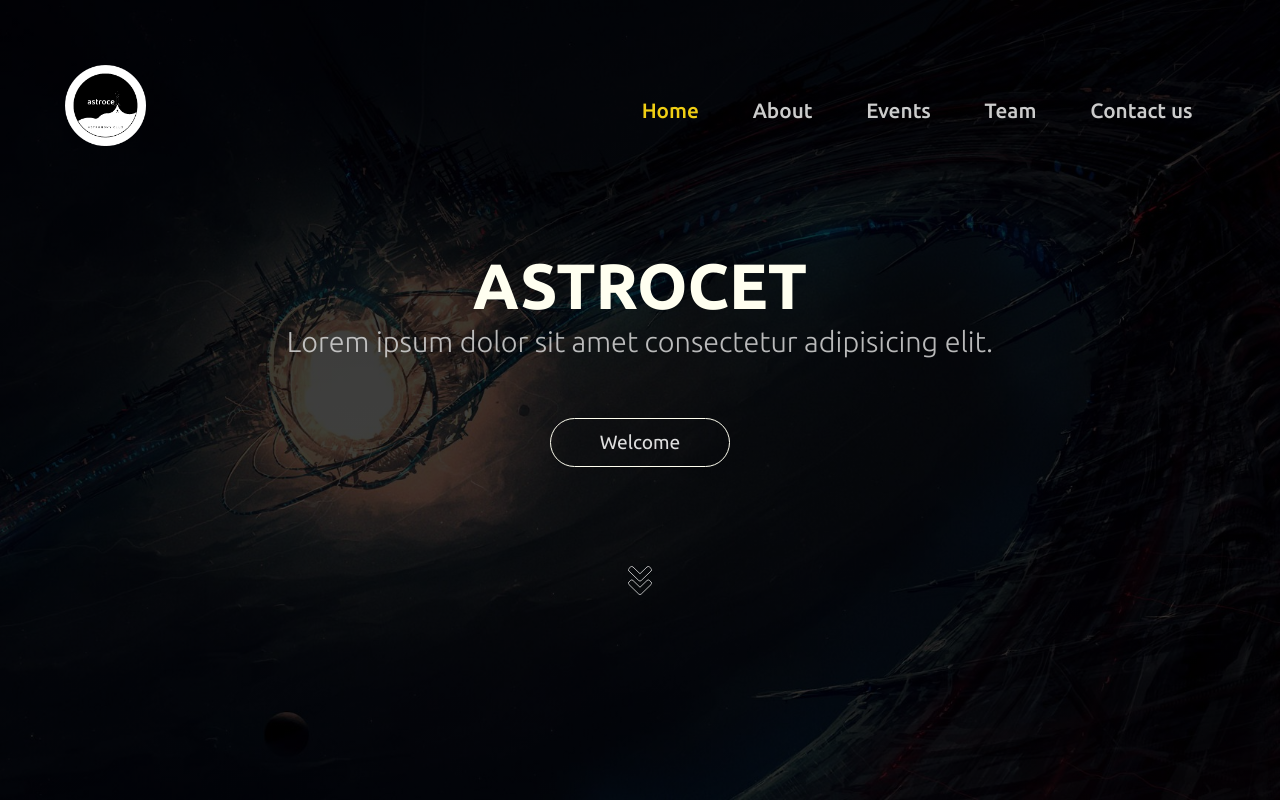
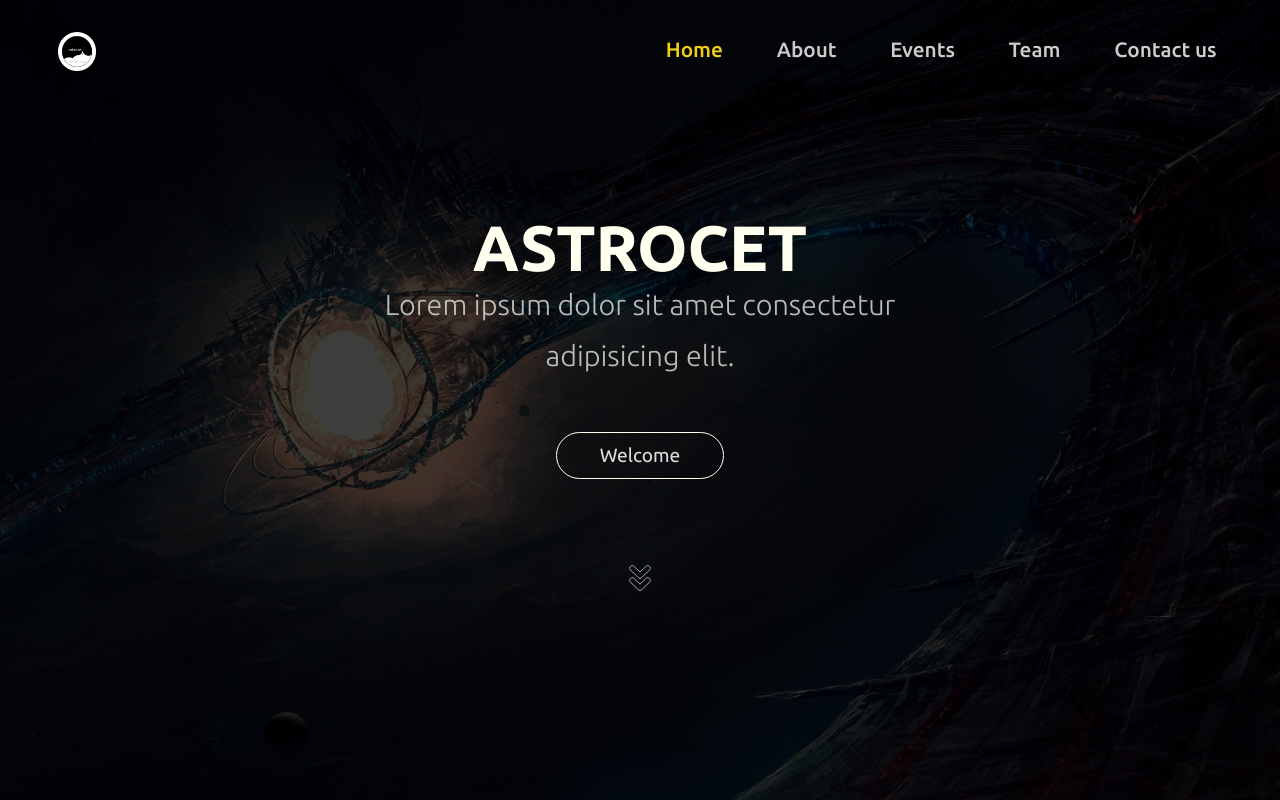
Before and after one commit to Ramya-mmp/ASTROCET_sample, a plain HTML site: page index.html in a window 1280 px wide. Drawn offline with Linux system fonts and the light colour scheme.

Commit message:
modified logo

```diff
--- a/css/styles.css
+++ b/css/styles.css
@@ -47,6 +47,7 @@ header
 {
     display: none;
 }
+
 .logo a
 {
     display: inline-block;
@@ -115,26 +116,16 @@ header
 
 
 /*for tablets*/
-@media only screen and (min-width: 768px)
+@media only screen and (min-width: 660px)
 {
+    .navigation
+    {
+        padding:0% ;
+    }
+
     .hide-mobile
     {
         display: inline-block;
-    }
-
-    .menu
-    {
-        display: none;
-    }
-
-    .logo
-    {
-        width: 15%;
-    }
-
-    .logo img
-    {
-        width: 100%;
     }
 
     header li
@@ -146,7 +137,7 @@ header
     .nav-items
     {
         display: inline-block;
-        margin: 6% 3%;
+        margin:  3%;
         height: 15%;
     }
 
@@ -155,7 +146,7 @@ header
         color:  #ccc;
         font-size: 1em;
         font-weight: 500;
-        padding:25px;
+        padding:10px 25px;
         text-shadow: #999;
         transition: .5s;
     }
@@ -170,20 +161,30 @@ header
         color:#f0cf14;
     }
 
+    .menu
+    {
+        display: none;
+    }
+
+    .logo a
+    {
+        padding: 0px;
+        margin: 25%;
+    }
+
     .hero
     {
-        padding: 2%;
+        padding: 8%;
     }
 
     .hero .tagline
     {
-        padding: 0% 18%;
+        padding: 0% 15%;
         font-size:1.5em ;
     }
 
     #welcome
     {
-        margin-top: 50px;
         padding:1.5% 6%;
     }
 }
@@ -195,29 +196,16 @@ header
 @media only screen and (min-width: 992px)
 {
 
-    .navigation{
-        padding:2% ;
-    }
-
     .logo
     {
-        width: 7%;
-        margin: 3%;
-    }
-
-    .logo a
-    {
-        padding: 3%;
+        width: 6%;
+        margin: 1%;
+        margin-left: 3%;
     }
 
     header li a
     {
         font-size: 1.3em;
-    }
-
-    .hero
-    {
-        padding: 2%;
     }
 
     .hero h1
```
